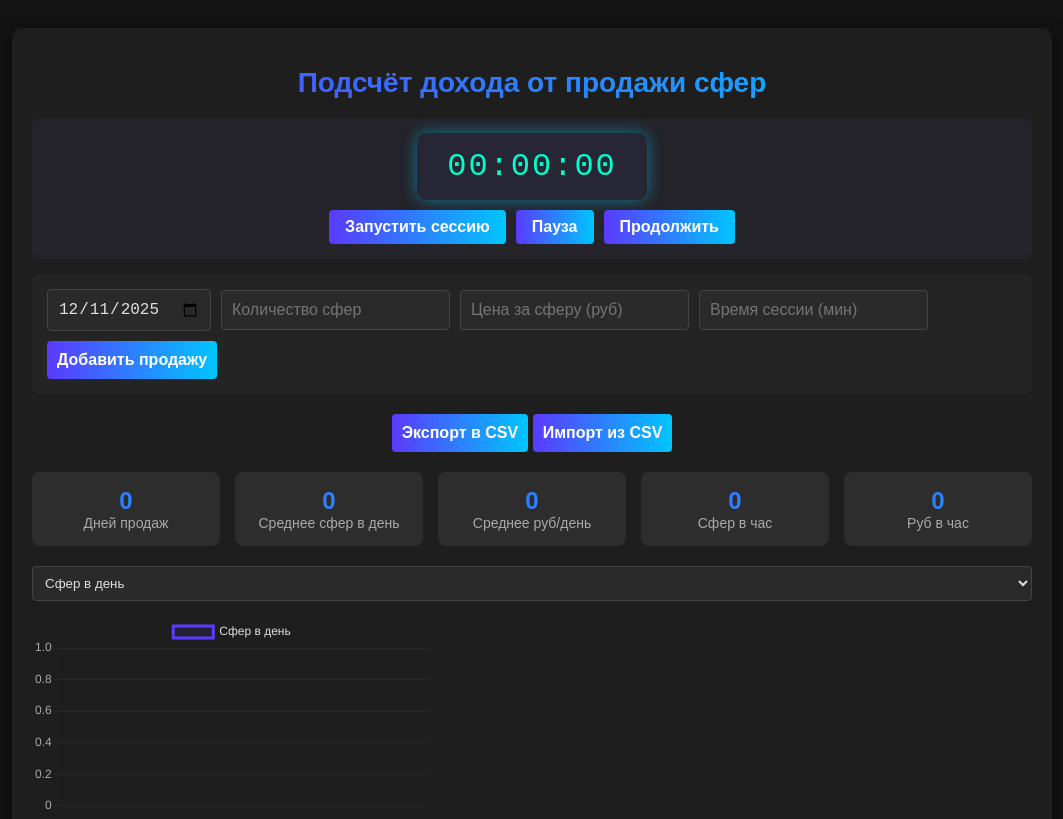
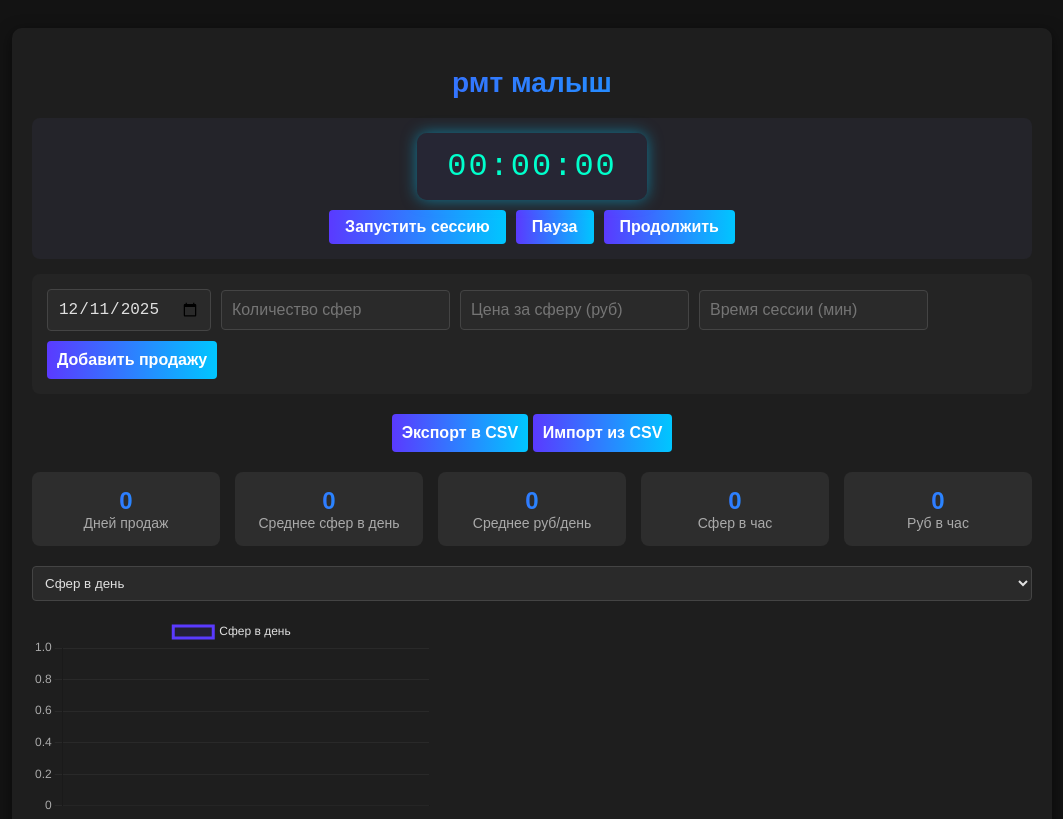
Before and after one commit to Gl7808/rmtenjoyer, a plain HTML site: page index.html in a window 1280 px wide. Shown: the top 819 px of the page, without its empty margins (108-1171 px from the left). Drawn offline with nearby package versions, Linux system fonts and the light colour scheme.

Commit message:
icon fix 2

```diff
--- a/index.html
+++ b/index.html
@@ -2,7 +2,7 @@
 <html lang="ru">
 <head>
     <meta charset="UTF-8">
-    <title>Калькулятор сфер</title>
+    <title>РМТпуся</title>
     <script src="https://cdn.jsdelivr.net/npm/chart.js"></script>
     <link rel="stylesheet" href="styles.css">
     <link rel="icon" href="favicon.ico" type="image/x-icon">
@@ -10,7 +10,7 @@
 <body>
 
 <div class="container">
-    <h1>Подсчёт дохода от продажи сфер</h1>
+    <h1>рмт малыш</h1>
 
     <!-- Блок секундомера -->
     <div class="timer-section">
```
